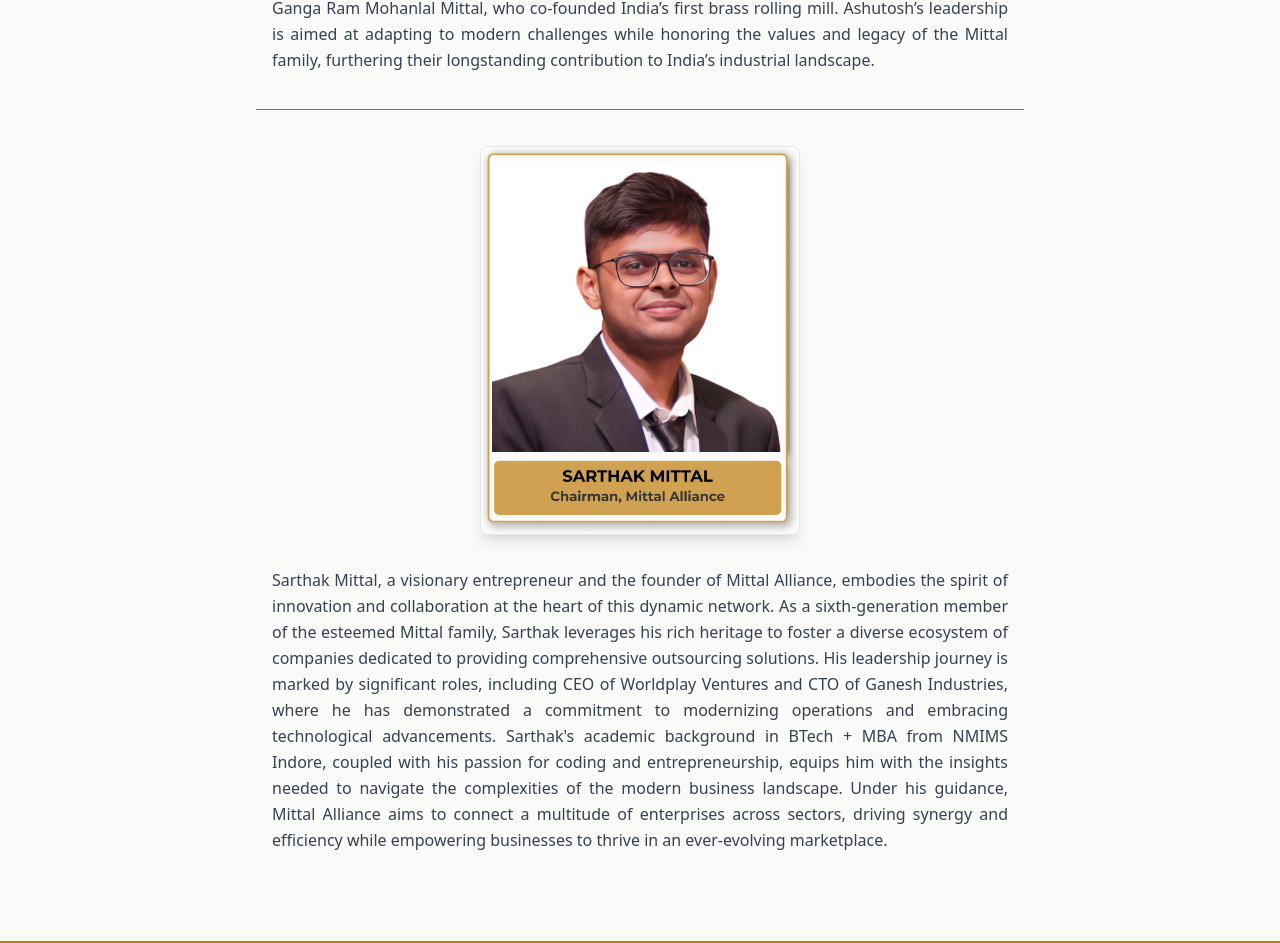
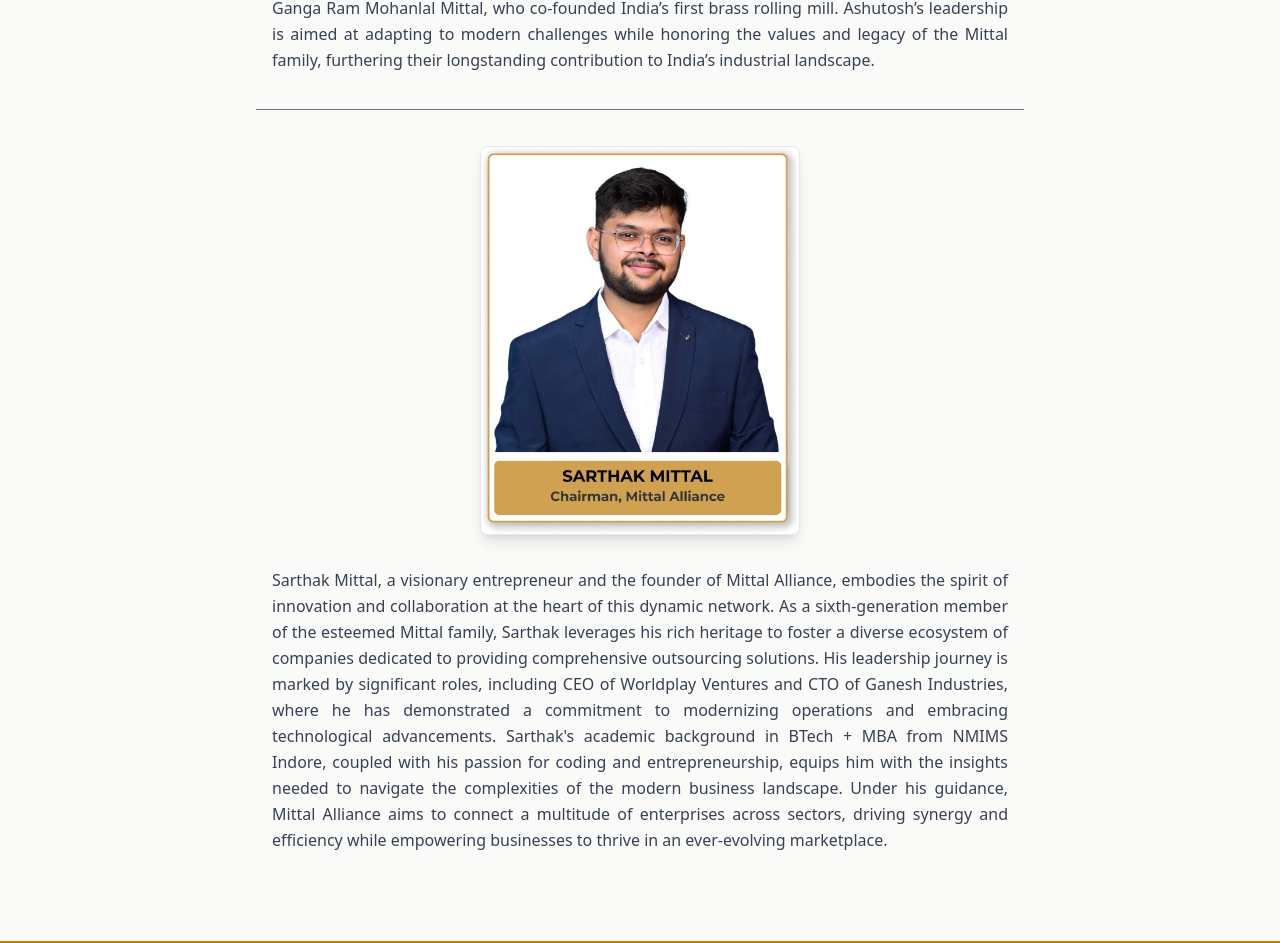
Before and after one commit to Imayankparadkar/mittal_alliance_project3, a React (Vite) app: page /mentors in a window 1280 px wide. Shown: the part 3292-4235 px from the top of the page. Built offline with nearby package versions, Linux system fonts and the light colour scheme.

Commit message:
Your commit message here

```diff
--- a/src/Pages/Mentors.jsx
+++ b/src/Pages/Mentors.jsx
@@ -26,7 +26,7 @@
   },
   {
     id: "mentor5",
-    image: "/Mentor/mentor7.png",
+    image: "/Mentor/Sarthak.jpg",
     description: `Sarthak Mittal, a visionary entrepreneur and the founder of Mittal Alliance, embodies the spirit of innovation and collaboration at the heart of this dynamic network. As a sixth-generation member of the esteemed Mittal family, Sarthak leverages his rich heritage to foster a diverse ecosystem of companies dedicated to providing comprehensive outsourcing solutions. His leadership journey is marked by significant roles, including CEO of Worldplay Ventures and CTO of Ganesh Industries, where he has demonstrated a commitment to modernizing operations and embracing technological advancements. Sarthak's academic background in BTech + MBA from NMIMS Indore, coupled with his passion for coding and entrepreneurship, equips him with the insights needed to navigate the complexities of the modern business landscape. Under his guidance, Mittal Alliance aims to connect a multitude of enterprises across sectors, driving synergy and efficiency while empowering businesses to thrive in an ever-evolving marketplace.`,
   },
 ];
```
Also changed, not shown: public/Mentor/Sarthak.jpg (added).
